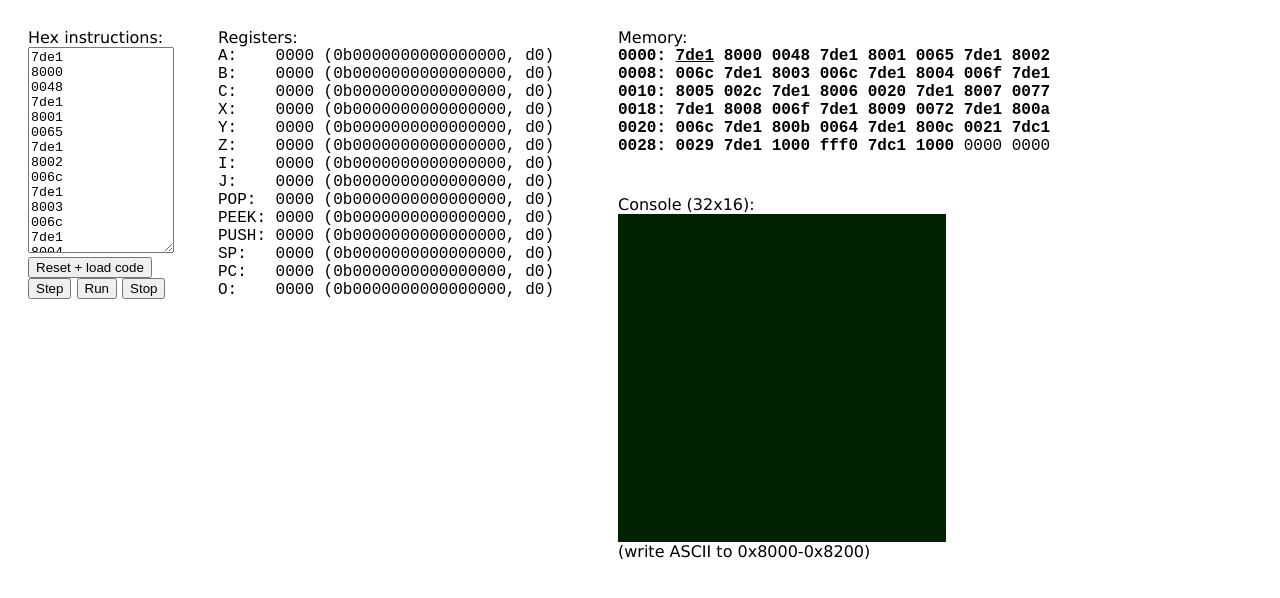
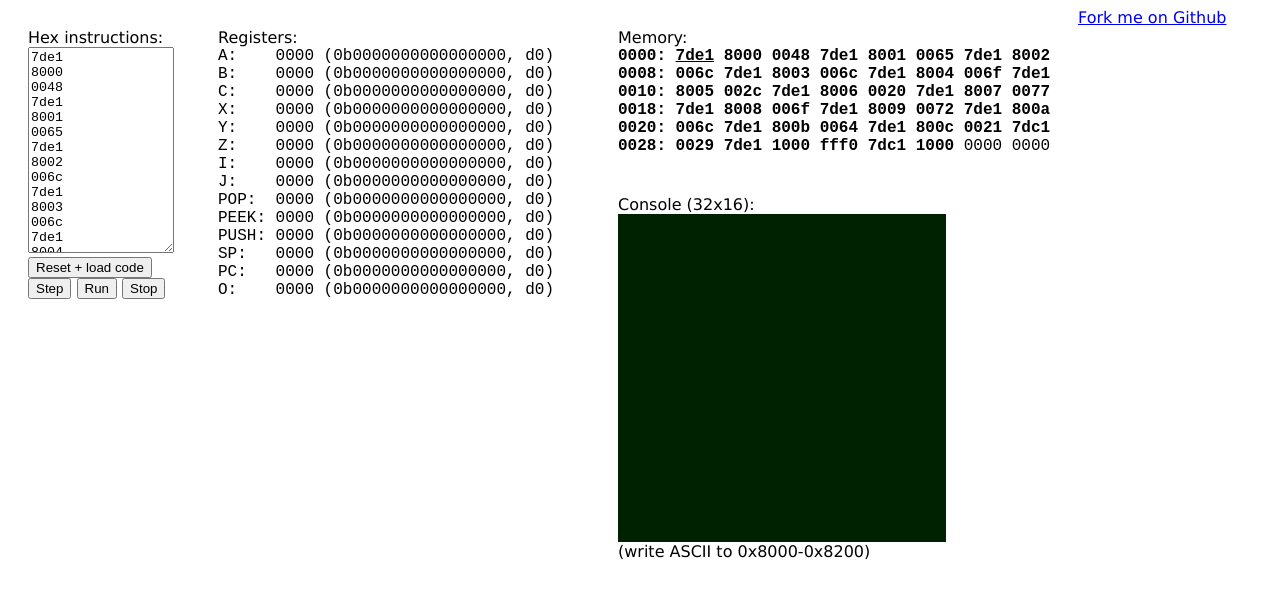
Before and after one commit to manuelkiessling/jsdcpu16, a website: page index.html in a window 1280 px wide. Drawn offline with Linux system fonts and the light colour scheme.

Commit message:
added README, fork me on github

```diff
--- a/index.html
+++ b/index.html
@@ -45,6 +45,8 @@
   </head>
 
   <body>
+
+    <a href="https://github.com/ManuelKiessling/jsDCPU16">Fork me on Github</a>
 
     <div id="hexprogram">
       Hex instructions:<br>
```
Also changed, not shown: README.md (added).
